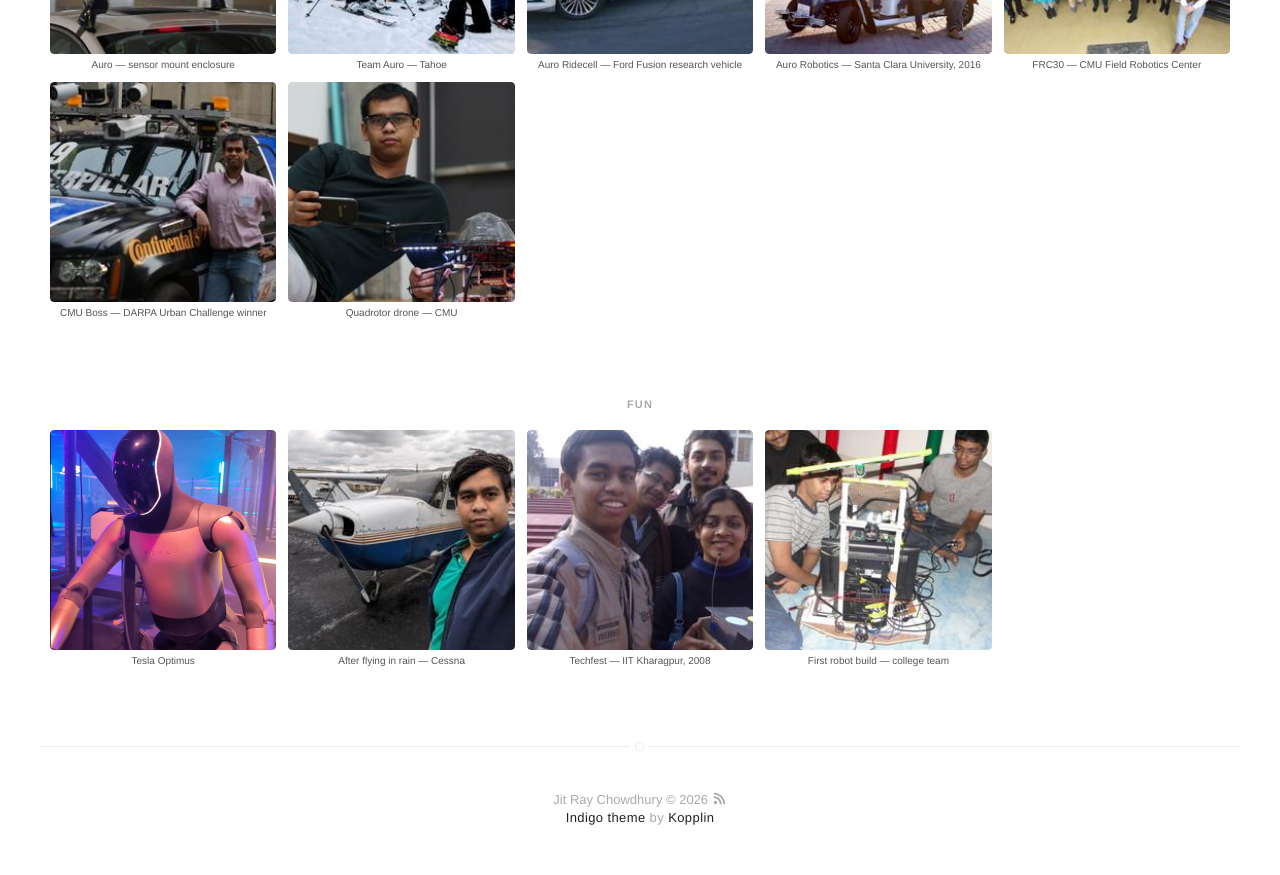
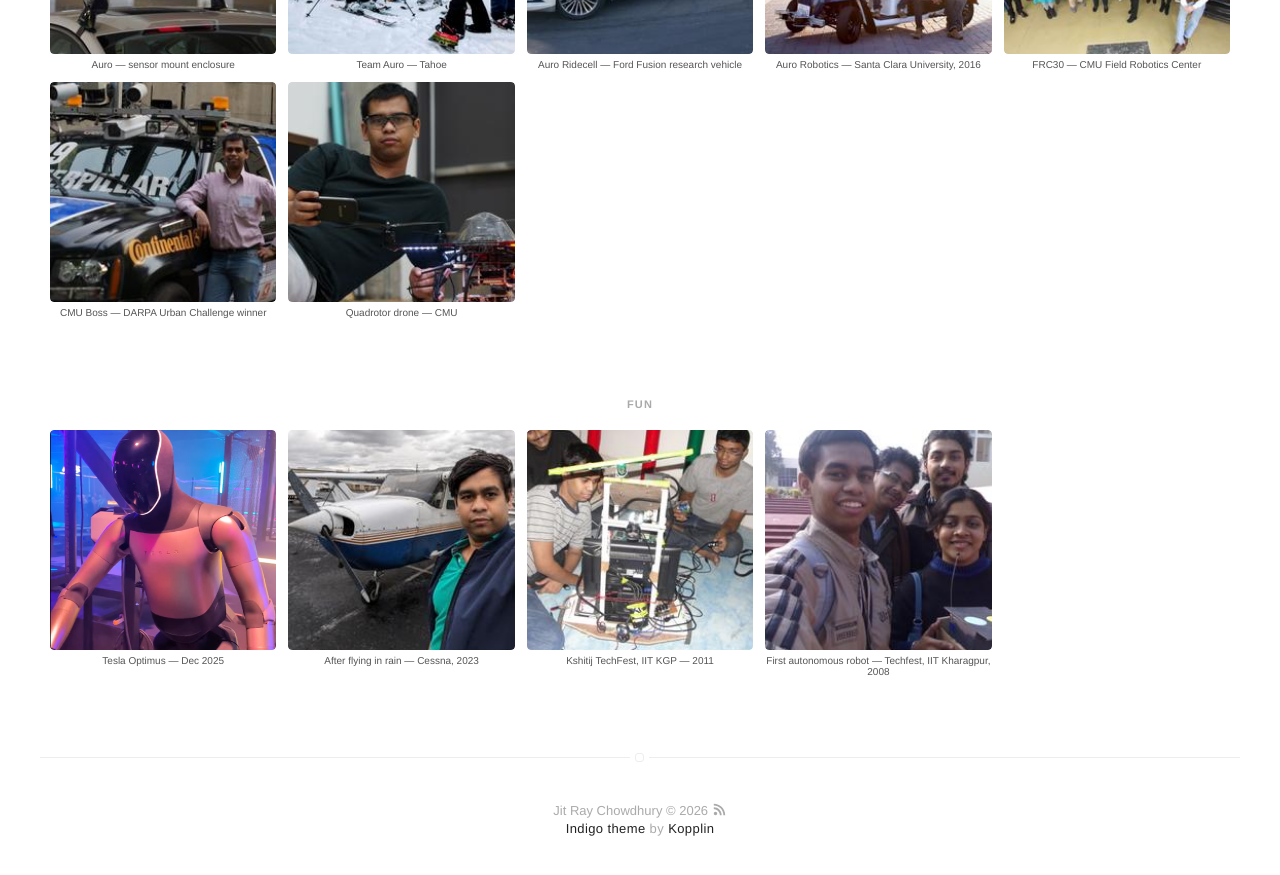
Before and after one commit to jitrc/jitrc.github.io, a Jekyll site: the page built from moments.html, in a window 1280 px wide and 900 px high, scrolled down 1063 px. Shown: the top 875 px of the window. Built offline with Jekyll 4.4.1, drawn with Linux system fonts in a browser that asks for light colours.

Commit message:
Update Fun section captions and order by date (newest first)
Co-Authored-By: Claude Sonnet 4.6 <noreply@anthropic.com>

```diff
--- a/_data/moments.yml
+++ b/_data/moments.yml
@@ -112,16 +112,16 @@ work:
 fun:
   - filename: jit-ray-chowdhury-with-tesla-optimus.jpg
     alt: "Jit Ray Chowdhury with Tesla Optimus robot"
-    caption: "Tesla Optimus"
+    caption: "Tesla Optimus — Dec 2025"
 
   - filename: jit-ray-chowdhury-learning-to-fly-cessna.jpg
     alt: "Jit Ray Chowdhury with Cessna at airfield after flying in rain"
-    caption: "After flying in rain — Cessna"
+    caption: "After flying in rain — Cessna, 2023"
+
+  - filename: jit-ray-chowdhury-early-robot-build-college-team.jpg
+    alt: "Jit Ray Chowdhury at Kshitij TechFest IIT KGP 2011"
+    caption: "Kshitij TechFest, IIT KGP — 2011"
 
   - filename: jit-ray-chowdhury-techfest-iit-kharagpur-2008.jpg
-    alt: "Jit Ray Chowdhury at Techfest IIT Kharagpur 2008"
-    caption: "Techfest — IIT Kharagpur, 2008"
-
-  - filename: jit-ray-chowdhury-early-robot-build-college-team.jpg
-    alt: "Jit Ray Chowdhury early robot build with college team"
-    caption: "First robot build — college team"
+    alt: "Jit Ray Chowdhury at Techfest IIT Kharagpur 2008 with autonomous robot"
+    caption: "First autonomous robot — Techfest, IIT Kharagpur, 2008"
```
